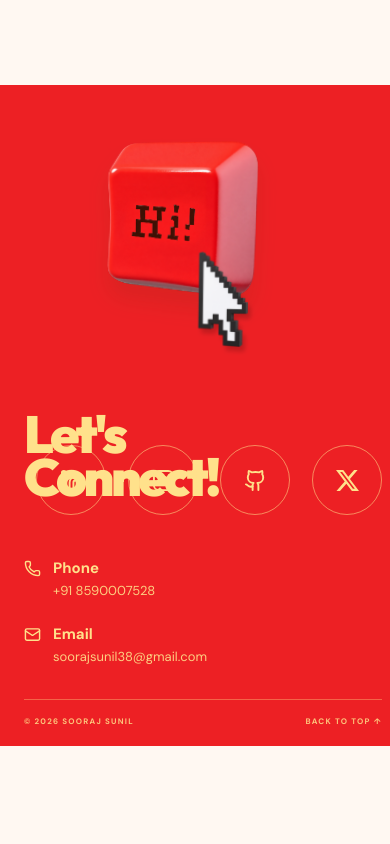
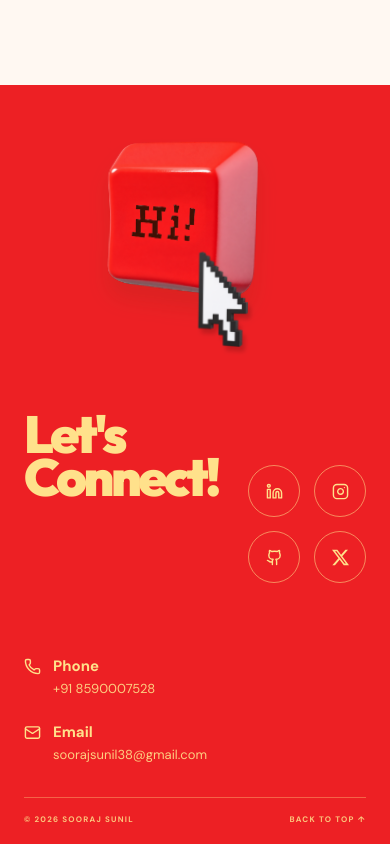
Before and after one commit to soorajsunil38/my-portfolio, a React (Vite) app: page / in a window 390 px wide. Shown: the part 4046-4890 px from the top of the page. Before the commit the page ends 4792 px from the top, so only its background shows below. Built offline with nearby package versions, Linux system fonts and the light colour scheme.

Commit message:
Updated mobile responsiveness

```diff
--- a/src/styles.css
+++ b/src/styles.css
@@ -1055,22 +1055,24 @@ img {
   .mobile-break {
     display: block;
   }
+  .footer-social {
+    display: grid;
+    grid-template-columns: repeat(2, 52px);
+    grid-template-rows: repeat(2, 52px);
+    gap: 14px;
+    width: max-content;
+    max-width: 100%;
+    position: static;
+    margin: 20px 0 30px;
+    transform: none;
+  }
   .footer-social a {
-    width: 70px !important;
-    height: 70px !important;
-    min-width: 70px;
-    min-height: 70px;
+    width: 52px;
+    height: 52px;
     display: flex;
     align-items: center;
     justify-content: center;
-    padding: 0 !important;
-    margin: 0 !important;
     border-radius: 50%;
-    box-sizing: border-box;
-  }
-  .footer-social a svg {
-    width: 23px;
-    height: 23px;
   }
   .footer-details {
     gap: 25px;
```
